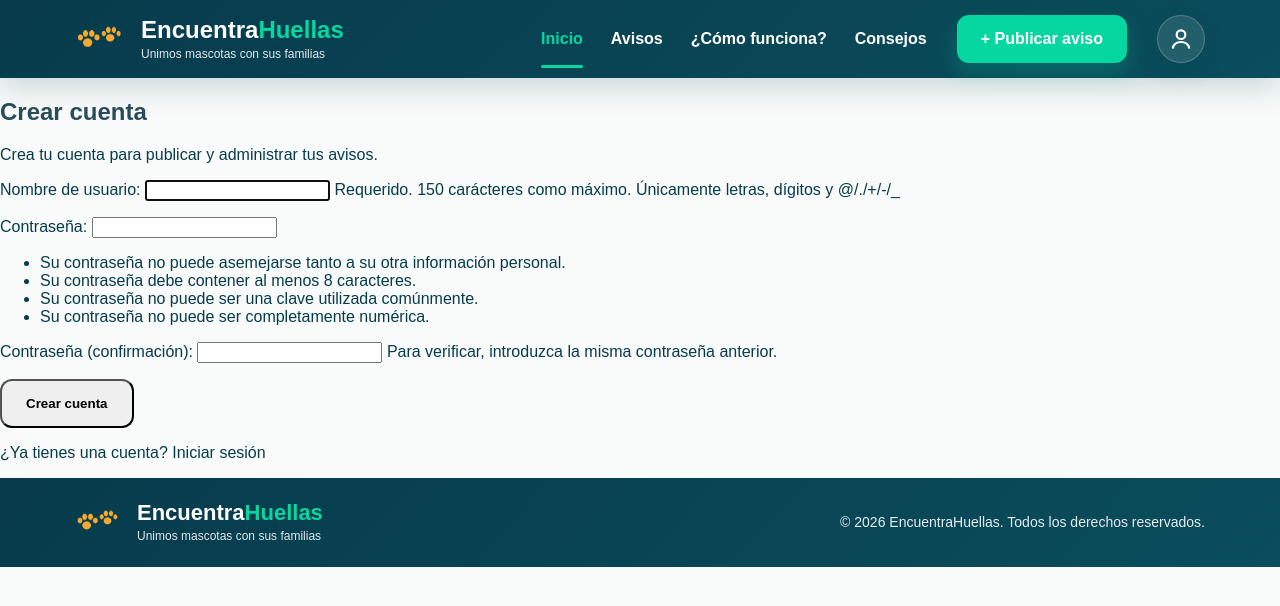
After one commit to Catalina995/EncuentraHuellas, a Django app: page /registro/ in a window 1280 px wide. The commit adds this page. Shown: the top 606 px of the page. Run offline with Django 5.2, Linux system fonts and the light colour scheme.

Commit message:
Configura PostgreSQL, autenticacion y seguridad de avisos

```diff
--- a/mascotas/admin.py
+++ b/mascotas/admin.py
@@ -5,7 +5,7 @@ from .models import Aviso
 
 @admin.register(Aviso)
 class AvisoAdmin(admin.ModelAdmin):
-    list_display = ('nombre', 'estado', 'especie', 'comuna', 'fecha', 'fecha_publicacion')
+    list_display = ('nombre', 'usuario', 'estado', 'especie', 'comuna', 'fecha', 'fecha_publicacion')
     list_filter = ('estado', 'especie', 'sexo', 'comuna')
     search_fields = ('nombre', 'comuna', 'sector', 'descripcion', 'contacto')
     ordering = ('-fecha_publicacion',)
--- a/mascotas/static/mascotas/css/estilos.css
+++ b/mascotas/static/mascotas/css/estilos.css
@@ -84,6 +84,78 @@ a {
     height: 3px;
     background-color: #06D6A0;
     border-radius: 999px;
+}
+
+.usuario-menu {
+    position: relative;
+}
+
+.usuario-boton {
+    width: 48px;
+    height: 48px;
+    display: flex;
+    align-items: center;
+    justify-content: center;
+    border: 1px solid rgba(255, 255, 255, 0.22);
+    border-radius: 50%;
+    background-color: rgba(255, 255, 255, 0.10);
+    cursor: pointer;
+    box-shadow: 0 10px 22px rgba(7, 59, 76, 0.16);
+    padding: 0;
+}
+
+.usuario-boton:hover,
+.usuario-menu.abierto .usuario-boton {
+    background-color: #FFFFFF;
+    border-color: #06D6A0;
+}
+
+.usuario-icono {
+    width: 26px;
+    height: 26px;
+    display: block;
+    fill: none;
+    stroke: #FFFFFF;
+    stroke-width: 2;
+    stroke-linecap: round;
+    stroke-linejoin: round;
+}
+
+.usuario-boton:hover .usuario-icono,
+.usuario-menu.abierto .usuario-icono {
+    stroke: #073B4C;
+}
+
+.usuario-desplegable {
+    position: absolute;
+    top: calc(100% + 12px);
+    right: 0;
+    width: 178px;
+    padding: 8px;
+    display: none;
+    gap: 4px;
+    background-color: #FFFFFF;
+    border: 1px solid rgba(6, 214, 160, 0.18);
+    border-radius: 12px;
+    box-shadow: 0 18px 35px rgba(7, 59, 76, 0.18);
+    z-index: 100;
+}
+
+.usuario-menu.abierto .usuario-desplegable {
+    display: grid;
+}
+
+.usuario-desplegable a {
+    padding: 11px 12px;
+    border-radius: 8px;
+    color: #073B4C;
+    font-size: 14px;
+    font-weight: 700;
+}
+
+.usuario-desplegable a:hover {
+    background-color: #E8FBF5;
+    color: #078A6F;
 }
 
 main {
@@ -1461,6 +1533,10 @@ HERO - INICIO
         bottom: -8px;
     }
 
+    .usuario-desplegable {
+        right: 0;
+    }
+
     .hero {
         min-height: 520px;
         padding: 0 24px;
@@ -1487,6 +1563,21 @@ HERO - INICIO
     }
 }
 
+@media (max-width: 430px) {
+    .btn-publicar {
+        padding: 13px 16px;
+    }
+
+    .usuario-boton {
+        width: 44px;
+        height: 44px;
+    }
+
+    .usuario-desplegable {
+        width: 164px;
+    }
+}
+
 
 /* =========================
    RESPONSIVE - AVISOS RECIENTES
--- a/mascotas/templates/mascotas/base.html
+++ b/mascotas/templates/mascotas/base.html
@@ -40,6 +40,35 @@
             <a class="btn btn-publicar" href="{% url 'publicar_aviso' %}">
                 + Publicar aviso
             </a>
+
+            <div class="usuario-menu">
+                <button class="usuario-boton" type="button" aria-label="Opciones de usuario" aria-expanded="false">
+                    <svg class="usuario-icono" viewBox="0 0 24 24" aria-hidden="true">
+                        <path d="M12 12c2.21 0 4-1.79 4-4s-1.79-4-4-4-4 1.79-4 4 1.79 4 4 4Z"></path>
+                        <path d="M4.5 20c.78-3.03 3.77-5.25 7.5-5.25s6.72 2.22 7.5 5.25"></path>
+                    </svg>
+                </button>
+
+                <div class="usuario-desplegable">
+
+                    {% if user.is_authenticated %}
+
+                        <span>Hola, {{ user.username }}</span>
+                        <a href="#">Mis avisos</a>
+                        <form method="post" action="{% url 'logout' %}">
+                            {% csrf_token %}
+                            <button type="submit">Cerrar sesión</button>
+                        </form>
+
+                    {% else %}
+
+                        <a href="{% url 'login' %}">Iniciar sesión</a>
+                        <a href="{% url 'registro' %}">Crear cuenta</a>
+
+                    {% endif %}
+
+                </div>
+            </div>
         </nav>
     </header>
 
@@ -62,5 +91,21 @@
         </div>
     </footer>
 
+    <script>
+        const usuarioMenu = document.querySelector('.usuario-menu');
+        const usuarioBoton = document.querySelector('.usuario-boton');
+
+        usuarioBoton.addEventListener('click', function () {
+            const estaAbierto = usuarioMenu.classList.toggle('abierto');
+            usuarioBoton.setAttribute('aria-expanded', estaAbierto);
+        });
+
+        document.addEventListener('click', function (event) {
+            if (!usuarioMenu.contains(event.target)) {
+                usuarioMenu.classList.remove('abierto');
+                usuarioBoton.setAttribute('aria-expanded', 'false');
+            }
+        });
+    </script>
 </body>
 </html>
--- a/mascotas/templates/mascotas/detalle_aviso.html
+++ b/mascotas/templates/mascotas/detalle_aviso.html
@@ -50,7 +50,7 @@
                     <p>📅 {{ aviso.fecha }}</p>
                     <p>🏷️ Sector: {{ aviso.sector }}</p>
                 </div>
-
+            {% if user.is_authenticated and aviso.usuario == user %}
                 <a href="{% url 'editar_aviso' aviso.id %}" class="btn btn-editar">
                     Editar aviso
                 </a>
@@ -67,6 +67,7 @@
                         </button>
                     </form>
                 {% endif %}
+            {% endif %}
 
 
                 <!-- Descripción -->
--- /dev/null
+++ b/mascotas/templates/mascotas/registro.html
@@ -0,0 +1,29 @@
+{% extends 'mascotas/base.html' %}
+
+{% block content %}
+
+<section class="login-seccion">
+    <div class="login-contenedor">
+
+        <h1>Crear cuenta</h1>
+        <p>Crea tu cuenta para publicar y administrar tus avisos.</p>
+
+        <form method="post">
+            {% csrf_token %}
+
+            {{ formulario.as_p }}
+
+            <button type="submit" class="btn">
+                Crear cuenta
+            </button>
+        </form>
+
+        <p>
+            ¿Ya tienes una cuenta?
+            <a href="{% url 'login' %}">Iniciar sesión</a>
+        </p>
+
+    </div>
+</section>
+
+{% endblock %}
--- a/mascotas/urls.py
+++ b/mascotas/urls.py
@@ -1,8 +1,13 @@
 from django.urls import path
 from . import views
+from django.contrib.auth import views as auth_views
 
 urlpatterns = [
     path('', views.inicio, name='inicio'),
+    path('login/', auth_views.LoginView.as_view(template_name='mascotas/login.html'),
+    name='login'),
+    path('logout/',auth_views.LogoutView.as_view(),name='logout'),
+    path('registro/', views.registro, name='registro'),
     path('avisos/', views.avisos, name='avisos'),
     path('avisos/<int:aviso_id>/', views.detalle_aviso, name='detalle_aviso'),
     path('avisos/<int:aviso_id>/reunido/', views.marcar_reunido, name='marcar_reunido'),
--- a/mascotas/views.py
+++ b/mascotas/views.py
@@ -1,5 +1,8 @@
 from django.shortcuts import render, get_object_or_404, redirect
 from django.db.models import Q
+from django.contrib.auth.forms import UserCreationForm
+from django.contrib.auth.decorators import login_required
+from django.views.decorators.http import require_POST
 
 from .forms import AvisoForm
 from .models import Aviso
@@ -45,12 +48,15 @@ def detalle_aviso(request, aviso_id):
         'aviso': aviso
     })
 
+@login_required
 def publicar_aviso(request):
     if request.method == 'POST':
         formulario = AvisoForm(request.POST, request.FILES)
 
         if formulario.is_valid():
-            formulario.save()
+            aviso = formulario.save(commit=False)
+            aviso.usuario = request.user
+            aviso.save()
             return redirect('avisos')
     else:
         formulario = AvisoForm()
@@ -60,17 +66,27 @@ def publicar_aviso(request):
     })
 
 
+@login_required
+@require_POST
 def marcar_reunido(request, aviso_id):
-    aviso = get_object_or_404(Aviso, id=aviso_id)
+    aviso = get_object_or_404(
+        Aviso,
+        id=aviso_id,
+        usuario=request.user
+    )
 
-    if request.method == 'POST':
-        aviso.estado = 'reunido'
-        aviso.save(update_fields=['estado'])
+    aviso.estado = 'reunido'
+    aviso.save(update_fields=['estado'])
 
     return redirect('detalle_aviso', aviso_id=aviso.id)
 
+@login_required
 def editar_aviso(request, aviso_id):
-    aviso = get_object_or_404(Aviso, id=aviso_id)
+    aviso = get_object_or_404(
+        Aviso,
+        id=aviso_id,
+        usuario=request.user
+    )
 
     if request.method == 'POST':
         formulario = AvisoForm(
@@ -92,8 +108,13 @@ def editar_aviso(request, aviso_id):
     })
 
 
+@login_required
 def eliminar_aviso(request, aviso_id):
-    aviso = get_object_or_404(Aviso, id=aviso_id)
+    aviso = get_object_or_404(
+        Aviso,
+        id=aviso_id,
+        usuario=request.user
+    )
 
     if request.method == 'POST':
         aviso.delete()
@@ -102,3 +123,19 @@ def eliminar_aviso(request, aviso_id):
     return render(request, 'mascotas/eliminar_aviso.html', {
         'aviso': aviso
     })
+
+
+def registro(request):
+    if request.method == 'POST':
+        formulario = UserCreationForm(request.POST)
+
+        if formulario.is_valid():
+            formulario.save()
+            return redirect('login')
+
+    else:
+        formulario = UserCreationForm()
+
+    return render(request, 'mascotas/registro.html', {
+        'formulario': formulario
+    })
```
Also changed, not shown: encuentrahuellas/settings.py (+15 -2 lines), mascotas/models.py (+8 -0 lines), mascotas/templates/mascotas/login.html (added, +24 -0 lines), requirements.txt (+9 -1 lines), mascotas/migrations/0003_aviso_usuario.py (added).
